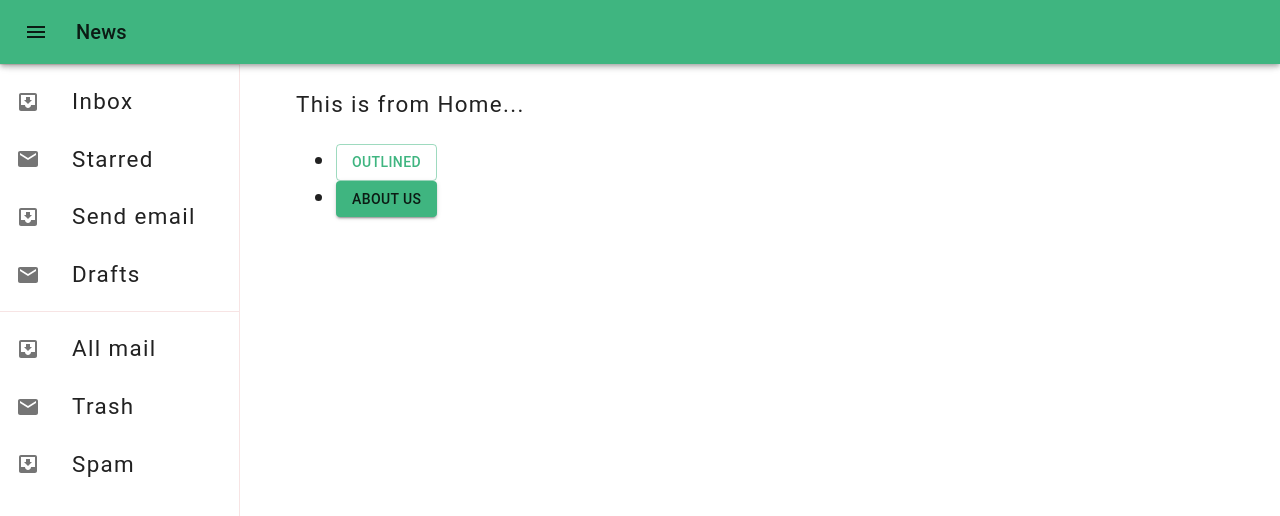
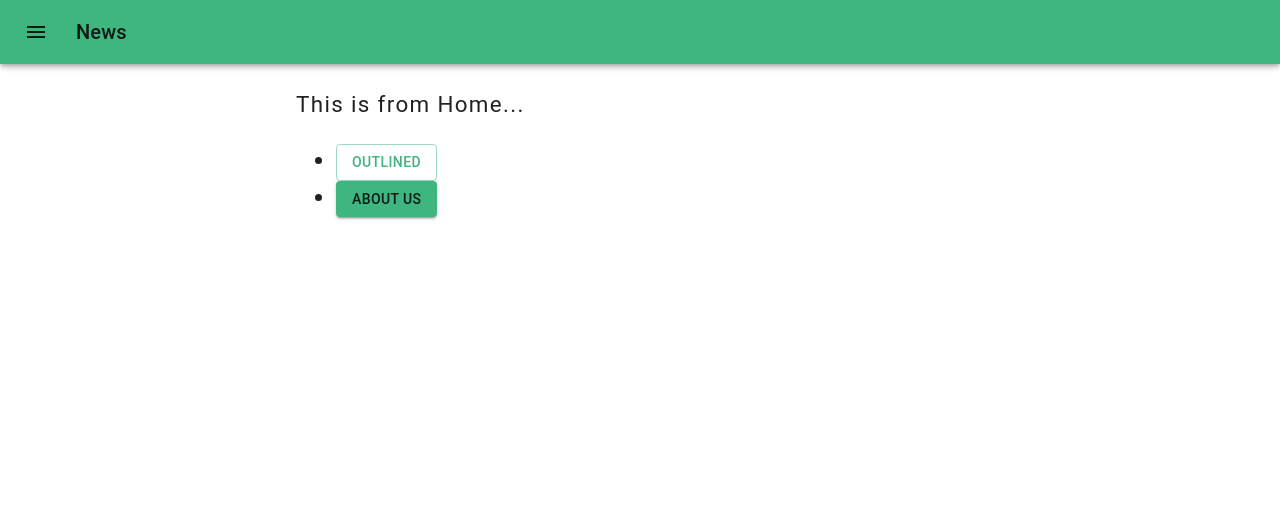
Before and after one commit to trcodeers/nextjs-app, a Next.js app: page / in a window 1280 px wide. Shown: the top 516 px of the page. Built offline with nearby package versions, Linux system fonts and the light colour scheme.

Commit message:
persistence drawer on desktop

```diff
--- a/components/appDrawer.tsx
+++ b/components/appDrawer.tsx
@@ -31,6 +31,7 @@ export default function AppDrawer(props: Props) {
   const [mobileOpen, setMobileOpen] = React.useState(false);
 
   const handleDrawerToggle = () => {
+      console.log('click on toggle...')
     setMobileOpen(!mobileOpen);
   };
 
@@ -82,8 +83,9 @@ export default function AppDrawer(props: Props) {
             color="inherit"
             aria-label="menu"
             sx={{ mr: 2 }}
+            onClick={handleDrawerToggle}
           >
-            <MenuIcon onClick={handleDrawerToggle} />
+            <MenuIcon />
           </IconButton>
           <Typography variant="h6" component="div" sx={{ flexGrow: 1 }}>
             News
@@ -112,12 +114,12 @@ export default function AppDrawer(props: Props) {
           {drawer}
         </Drawer>
         <Drawer
-          variant="permanent"
+          variant="persistent"
           sx={{
             display: { xs: 'none', sm: 'block' },
             '& .MuiDrawer-paper': { boxSizing: 'border-box', width: drawerWidth },
           }}
-          open
+          open={mobileOpen}
         >
           {drawer}
         </Drawer>
```
